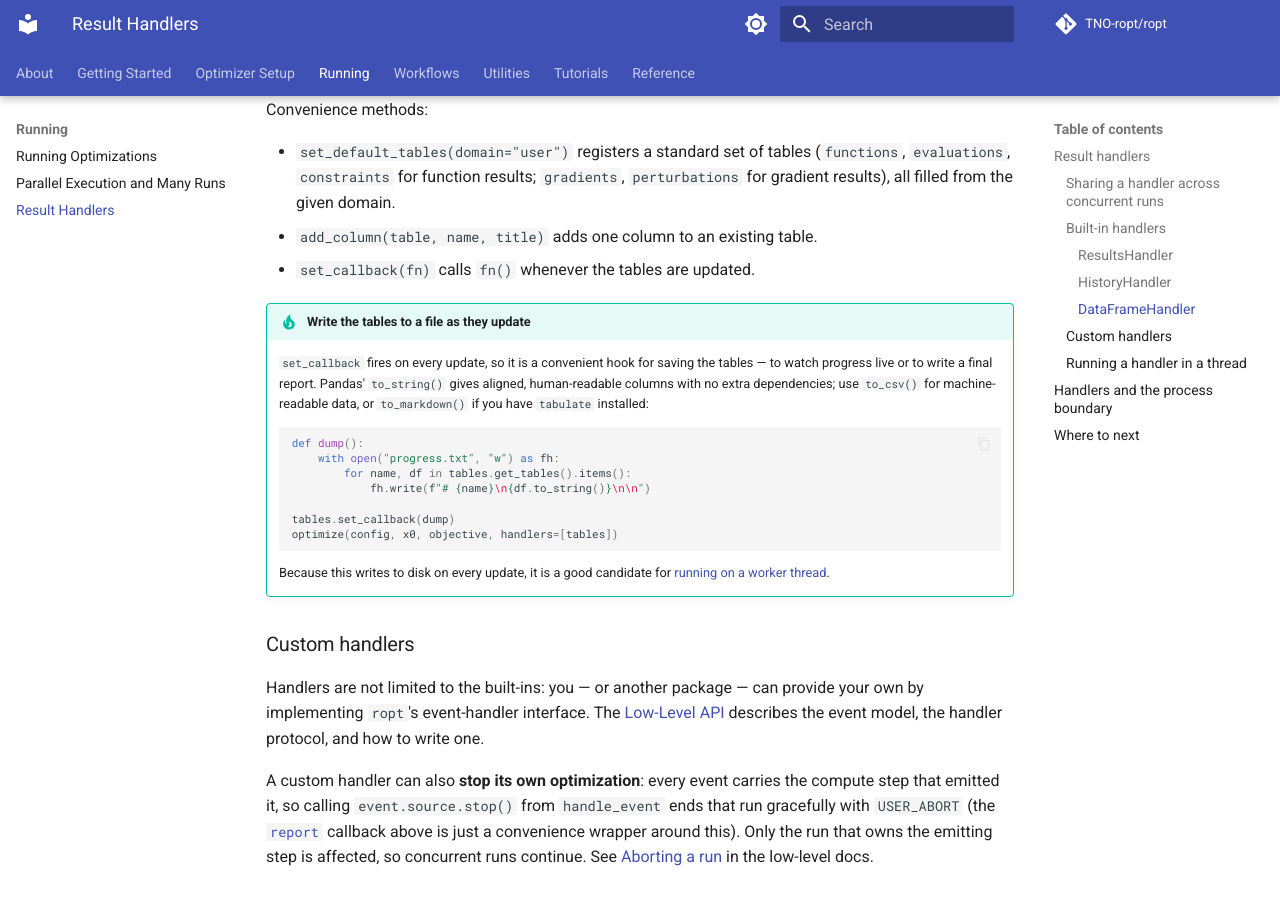
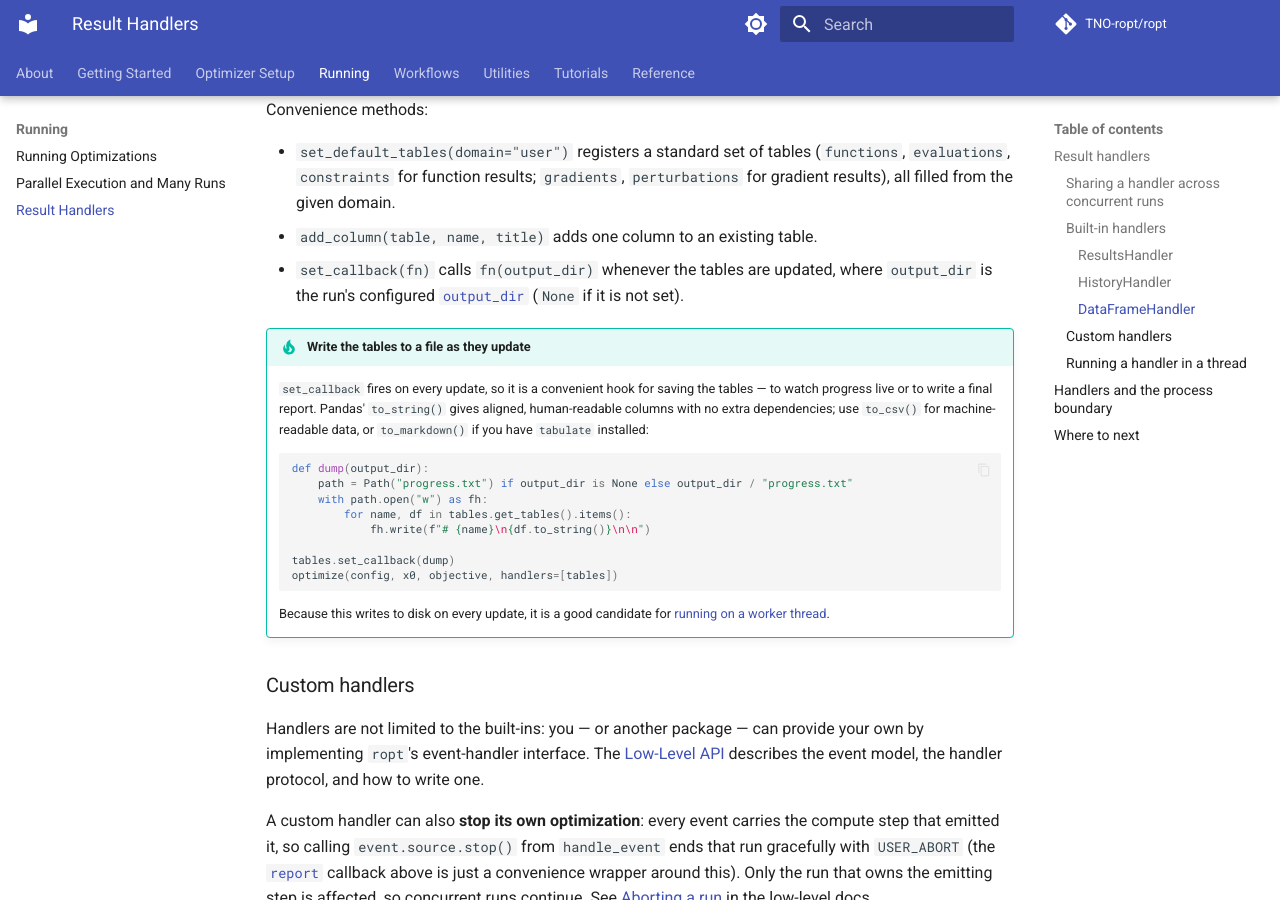
Before and after one commit to TNO-ropt/ropt, an MkDocs documentation site: the page built from docs/running/handlers.md, in a window 1280 px wide and 900 px high, scrolled down 3243 px. Built offline with MkDocs 1.6.1 and Material for MkDocs 9.7.7, drawn with Linux system fonts in a browser that asks for light colours; comment, search, counter and statistics services are not loaded; the version menu is left out.

Commit message:
Add optimizer output to the dataframe handler callback

````diff
--- a/docs/running/handlers.md
+++ b/docs/running/handlers.md
@@ -172,7 +172,10 @@ Convenience methods:
   (`functions`, `evaluations`, `constraints` for function results; `gradients`,
   `perturbations` for gradient results), all filled from the given domain.
 - `add_column(table, name, title)` adds one column to an existing table.
-- `set_callback(fn)` calls `fn()` whenever the tables are updated.
+- `set_callback(fn)` calls `fn(output_dir)` whenever the tables are updated,
+  where `output_dir` is the run's configured
+  [`output_dir`](../optimizer_setup/configuration.md#optimizer) (`None` if it is
+  not set).
 
 !!! tip "Write the tables to a file as they update"
     `set_callback` fires on every update, so it is a convenient hook for saving
@@ -182,8 +185,9 @@ Convenience methods:
     if you have `tabulate` installed:
 
     ```python
-    def dump():
-        with open("progress.txt", "w") as fh:
+    def dump(output_dir):
+        path = Path("progress.txt") if output_dir is None else output_dir / "progress.txt"
+        with path.open("w") as fh:
             for name, df in tables.get_tables().items():
                 fh.write(f"# {name}\n{df.to_string()}\n\n")
 
````
Also changed, not shown: 2 other files.
